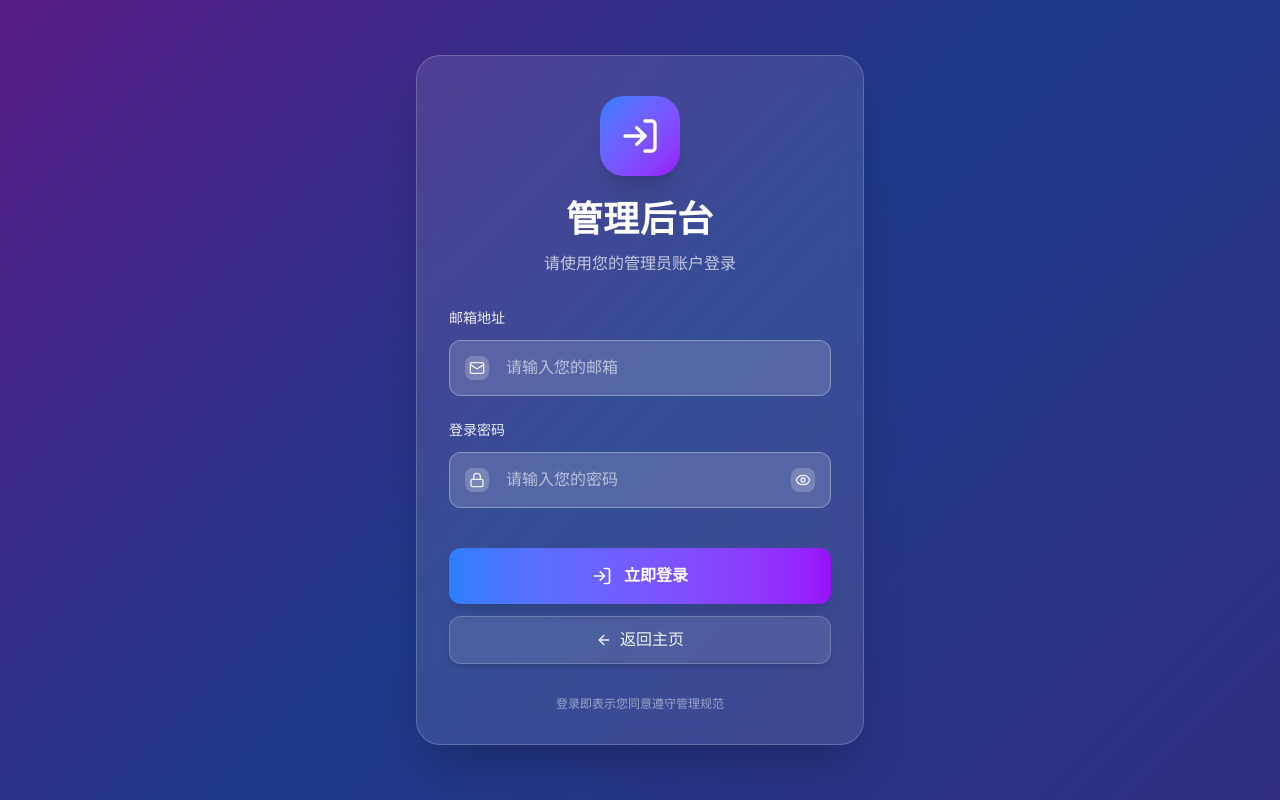
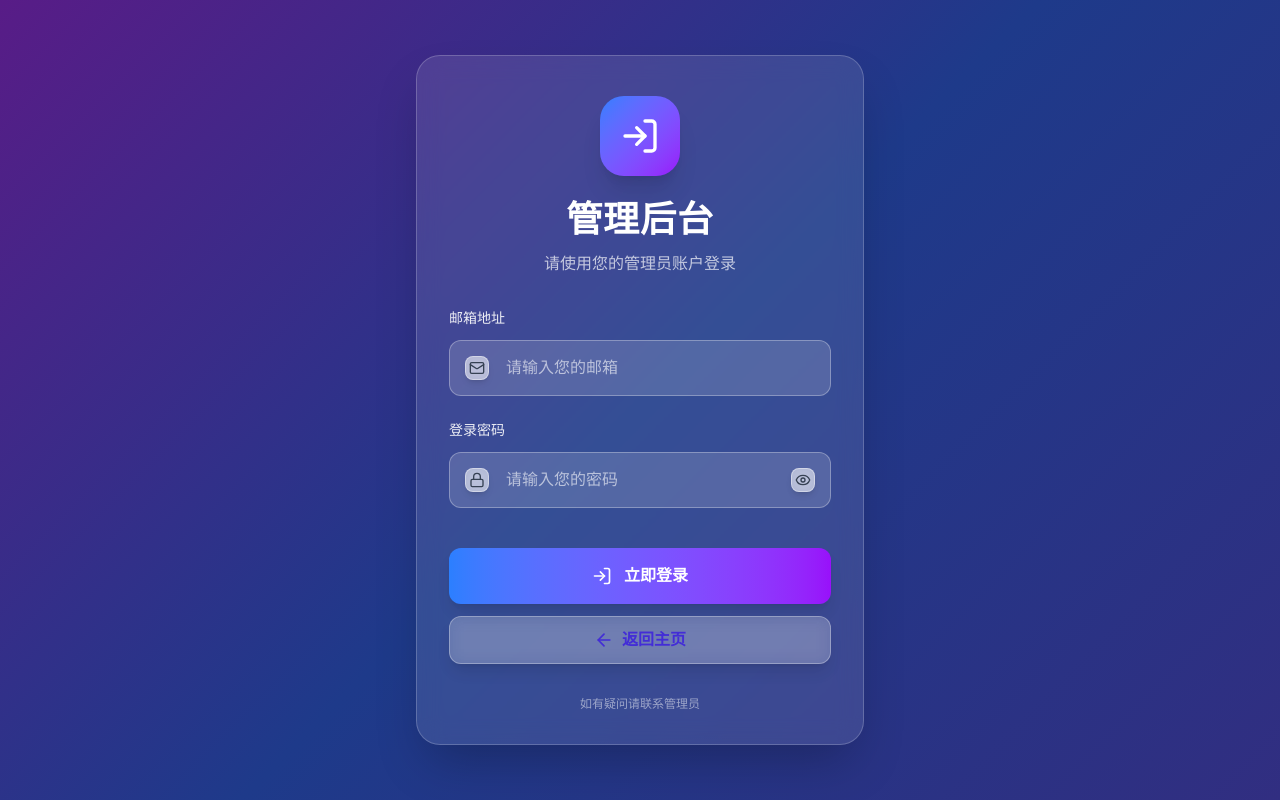
Before and after one commit to hetu-music/katoweb, a Next.js app: page /admin/login in a window 1280 px wide. Built offline with nearby package versions, Linux system fonts and the light colour scheme.

Commit message:
minor fix

```diff
--- a/src/app/admin/login/page.tsx
+++ b/src/app/admin/login/page.tsx
@@ -2,7 +2,7 @@
 import { useState } from "react";
 import { useRouter } from "next/navigation";
 import { Mail, Lock, ArrowLeft, LogIn, Eye, EyeOff } from "lucide-react";
-import WallpaperBackground from "../../components/WallpaperBackground";
+
 import FloatingActionButtons from "../../components/FloatingActionButtons";
 
 export default function LoginPage() {
@@ -56,7 +56,7 @@ export default function LoginPage() {
   };
 
   return (
-    <WallpaperBackground>
+    <div className="relative min-h-screen">
       <div className="min-h-screen flex items-center justify-center relative p-4">
         {/* 浮动操作按钮组 - 仅返回顶部（登录页面不需要，所以不显示） */}
         <FloatingActionButtons
@@ -88,8 +88,8 @@ export default function LoginPage() {
                 邮箱地址
               </label>
               <div className="relative">
-                <div className="absolute left-4 top-1/2 transform -translate-y-1/2 w-6 h-6 bg-white/20 rounded-lg flex items-center justify-center">
-                  <Mail className="w-4 h-4 text-white/90" />
+                <div className="absolute left-4 top-1/2 transform -translate-y-1/2 w-6 h-6 bg-white/50 backdrop-blur-sm rounded-lg flex items-center justify-center shadow-md border border-white/40 z-10">
+                  <Mail className="w-4 h-4 text-gray-700 font-semibold" />
                 </div>
                 <input
                   type="email"
@@ -108,8 +108,8 @@ export default function LoginPage() {
                 登录密码
               </label>
               <div className="relative">
-                <div className="absolute left-4 top-1/2 transform -translate-y-1/2 w-6 h-6 bg-white/20 rounded-lg flex items-center justify-center">
-                  <Lock className="w-4 h-4 text-white/90" />
+                <div className="absolute left-4 top-1/2 transform -translate-y-1/2 w-6 h-6 bg-white/50 backdrop-blur-sm rounded-lg flex items-center justify-center shadow-md border border-white/40 z-10">
+                  <Lock className="w-4 h-4 text-gray-700 font-semibold" />
                 </div>
                 <input
                   type={showPassword ? "text" : "password"}
@@ -122,12 +122,12 @@ export default function LoginPage() {
                 <button
                   type="button"
                   onClick={() => setShowPassword(!showPassword)}
-                  className="absolute right-4 top-1/2 transform -translate-y-1/2 w-6 h-6 bg-white/20 rounded-lg flex items-center justify-center hover:bg-white/30 transition-all duration-200"
+                  className="absolute right-4 top-1/2 transform -translate-y-1/2 w-6 h-6 bg-white/50 backdrop-blur-sm rounded-lg flex items-center justify-center hover:bg-white/60 transition-all duration-200 shadow-md border border-white/40 z-10"
                 >
                   {showPassword ? (
-                    <EyeOff className="w-4 h-4 text-white/90" />
+                    <EyeOff className="w-4 h-4 text-gray-700 font-semibold" />
                   ) : (
-                    <Eye className="w-4 h-4 text-white/90" />
+                    <Eye className="w-4 h-4 text-gray-700 font-semibold" />
                   )}
                 </button>
               </div>
@@ -168,9 +168,9 @@ export default function LoginPage() {
               <button
                 type="button"
                 onClick={() => router.push("/")}
-                className="w-full h-12 flex items-center justify-center gap-2 bg-white/10 hover:bg-white/20 active:bg-white/30 text-white/90 font-medium rounded-xl border border-white/20 shadow-md transition-all duration-200 hover:scale-[1.01] active:scale-[0.99]"
+                className="w-full h-12 flex items-center justify-center gap-2 bg-white/20 hover:bg-white/30 active:bg-white/40 text-indigo-700 font-semibold rounded-xl border border-white/30 shadow-lg backdrop-blur-sm transition-all duration-200 hover:scale-[1.02] active:scale-[0.98] hover:shadow-xl"
               >
-                <ArrowLeft className="w-4 h-4" />
+                <ArrowLeft className="w-5 h-5" />
                 <span>返回主页</span>
               </button>
             </div>
@@ -178,12 +178,10 @@ export default function LoginPage() {
 
           {/* 底部提示 */}
           <div className="text-center pb-6 px-6 sm:pb-8 sm:px-8">
-            <p className="text-white/50 text-xs">
-              登录即表示您同意遵守管理规范
-            </p>
+            <p className="text-white/50 text-xs">如有疑问请联系管理员</p>
           </div>
         </div>
       </div>
-    </WallpaperBackground>
+    </div>
   );
 }
--- a/src/app/components/MusicLibraryClient.tsx
+++ b/src/app/components/MusicLibraryClient.tsx
@@ -15,7 +15,7 @@ import { typeColorMap, genreColorMap } from "../lib/constants";
 import About from "./About";
 import TypeExplanation from "./TypeExplanation";
 import SongFilters from "./SongFilters";
-import WallpaperBackground from "./WallpaperBackground";
+
 import WallpaperControls from "./WallpaperControls";
 import FloatingActionButtons from "./FloatingActionButtons";
 import { useWallpaper } from "../context/WallpaperContext";
@@ -200,7 +200,7 @@ const MusicLibraryClient: React.FC<MusicLibraryClientProps> = ({
   ]);
 
   return (
-    <WallpaperBackground>
+    <div className="relative min-h-screen">
       <div
         style={{ opacity: restoringScroll ? 0 : 1, transition: "opacity 0.2s" }}
       >
@@ -653,7 +653,7 @@ const MusicLibraryClient: React.FC<MusicLibraryClientProps> = ({
           onShare={handleShare}
         />
       </div>
-    </WallpaperBackground>
+    </div>
   );
 };
 
--- a/src/app/components/WallpaperBackground.tsx
+++ /dev/null
@@ -1,18 +0,0 @@
-"use client";
-
-import React from "react";
-
-interface WallpaperBackgroundProps {
-  wallpaperUrl?: string | null; // 保持兼容性，但不再使用
-  enabled?: boolean; // 保持兼容性，但不再使用
-  children: React.ReactNode;
-}
-
-const WallpaperBackground: React.FC<WallpaperBackgroundProps> = ({
-  children,
-}) => {
-  // 现在只是一个简单的容器，背景由全局组件处理
-  return <div className="relative min-h-screen">{children}</div>;
-};
-
-export default WallpaperBackground;
--- a/src/app/song/[id]/SongDetailClient.tsx
+++ b/src/app/song/[id]/SongDetailClient.tsx
@@ -8,7 +8,7 @@ import { SongDetailClientProps } from "../../lib/types";
 import { getCoverUrl, calculateSongInfo, getNmnUrl } from "../../lib/utils";
 import { typeColorMap, genreColorMap } from "../../lib/constants";
 import ImageModal from "../../components/ImageModal";
-import WallpaperBackground from "../../components/WallpaperBackground";
+
 import FloatingActionButtons from "../../components/FloatingActionButtons";
 
 const SongDetailClient: React.FC<SongDetailClientProps> = ({ song }) => {
@@ -108,7 +108,7 @@ const SongDetailClient: React.FC<SongDetailClientProps> = ({ song }) => {
 
   // 渲染逻辑
   return (
-    <WallpaperBackground>
+    <div className="relative min-h-screen">
       <div className="container mx-auto px-6 py-8 max-w-5xl">
         {/* 顶部操作栏 */}
         <div className="flex items-center justify-between mb-6">
@@ -411,7 +411,7 @@ const SongDetailClient: React.FC<SongDetailClientProps> = ({ song }) => {
         alt={imageModal.alt}
         title={imageModal.title}
       />
-    </WallpaperBackground>
+    </div>
   );
 };
 
```
